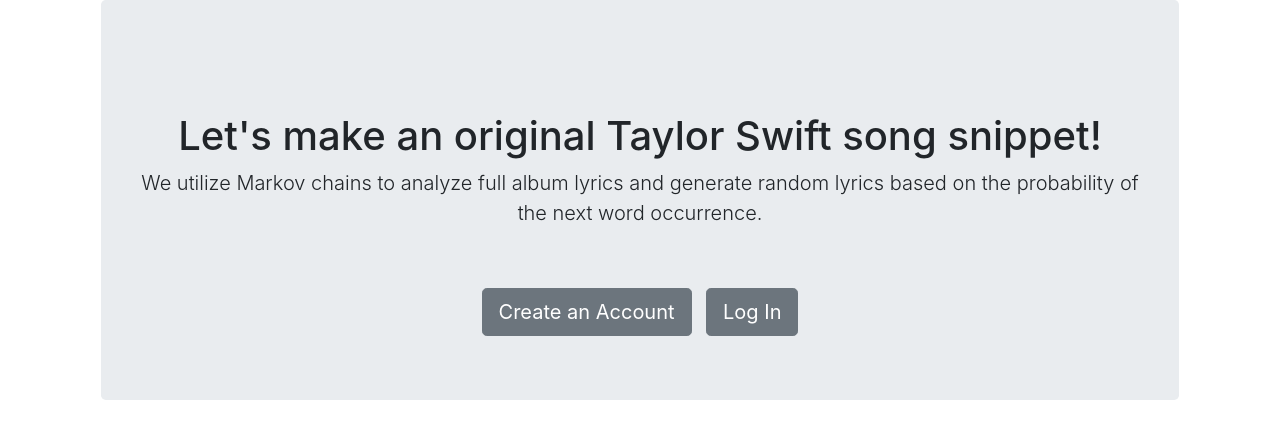
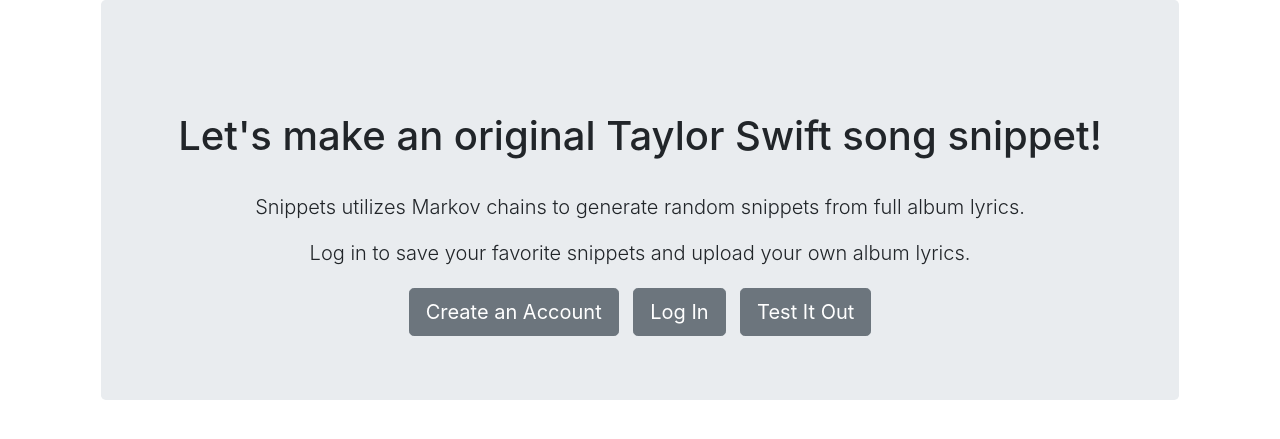
Before and after one commit to dianasch/snippets, a Flask app: page / in a window 1280 px wide. Shown: the part 72-511 px from the top of the page. Run offline with Flask 2, Linux system fonts and the light colour scheme; some libraries are stand-ins or nearby versions.

Commit message:
Minor formatting changes.

```diff
--- a/templates/album_details.html
+++ b/templates/album_details.html
@@ -102,6 +102,7 @@
                 <div class="chart-container" style="position: relative; height:35vh; width:35vw">
                     <canvas id="albumChart"></canvas>
                 </div>
+                <br><p><sub>Certain stop words have been omitted from chart data (e.g. 'the,' 'and,' 'a,' etc.).</sub></p>
             </div>
         </div>
     </div>
--- a/templates/homepage.html
+++ b/templates/homepage.html
@@ -44,15 +44,18 @@
     <section class="jumbotron text-center">
     <br>
     <br>
-    <h1 class="cover-heading">Let's make an original Taylor Swift song snippet!</h1>
-    <p class="lead">We utilize Markov chains to analyze full album lyrics and generate random lyrics based on the probability of the next word occurrence.</p>
+    <h1 class="cover-heading">Let's make an original Taylor Swift song snippet!</h1><br>
+    <p class="lead">Snippets utilizes Markov chains to generate random snippets from full album lyrics.</p>
+
+    {% if not current_user.is_authenticated %}
+    <p class="lead">Log in to save your favorite snippets and upload your own album lyrics.</p>
+    {% endif %}
+
     {% if current_user.is_authenticated %}
-    <br>
     <p class="lead">
         <a href="/albums" class="btn btn-lg btn-secondary">Get Started</a>
     </p>
     {% else %}
-    <br>
     <div class="button-box col-lg-12">
         <button type="button" id="show-create-account" class="btn btn-lg btn-secondary" style="margin-right:10px;">Create an Account</button>
             <form action="/users" id="create-account" method="POST">
@@ -68,7 +71,7 @@
                     </div>
                 </div>
             </form>
-        <button type="button" id="show-login" class="btn btn-lg btn-secondary">Log In</button>
+        <button type="button" id="show-login" class="btn btn-lg btn-secondary" style="margin-right:10px;">Log In</button>
             <form action="/login" id="login" method="POST">
                 <br>
                 <div class="form-group">
@@ -82,6 +85,7 @@
                     </div>
                 </div>
             </form>
+        <a href="/albums" class="btn btn-lg btn-secondary">Test It Out</a>
     </div>
     {% endif %}
     </section>
```
